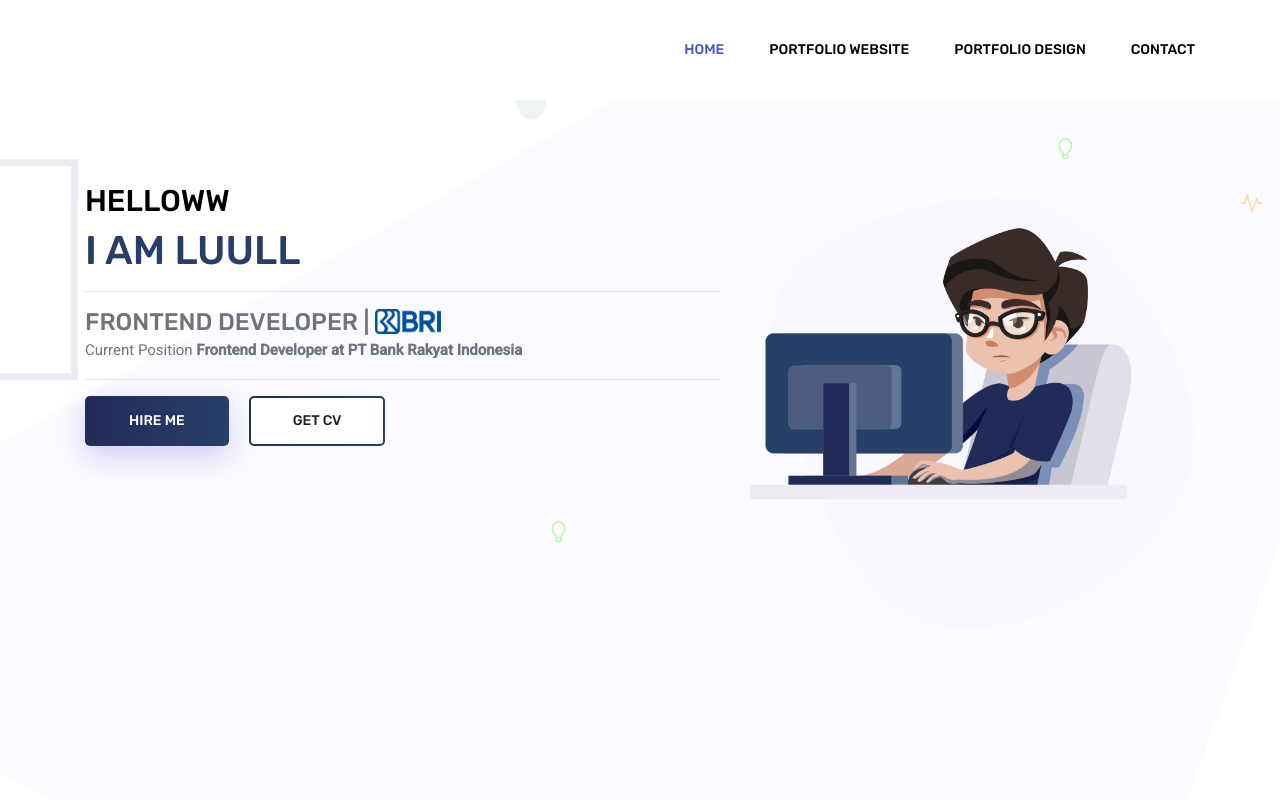
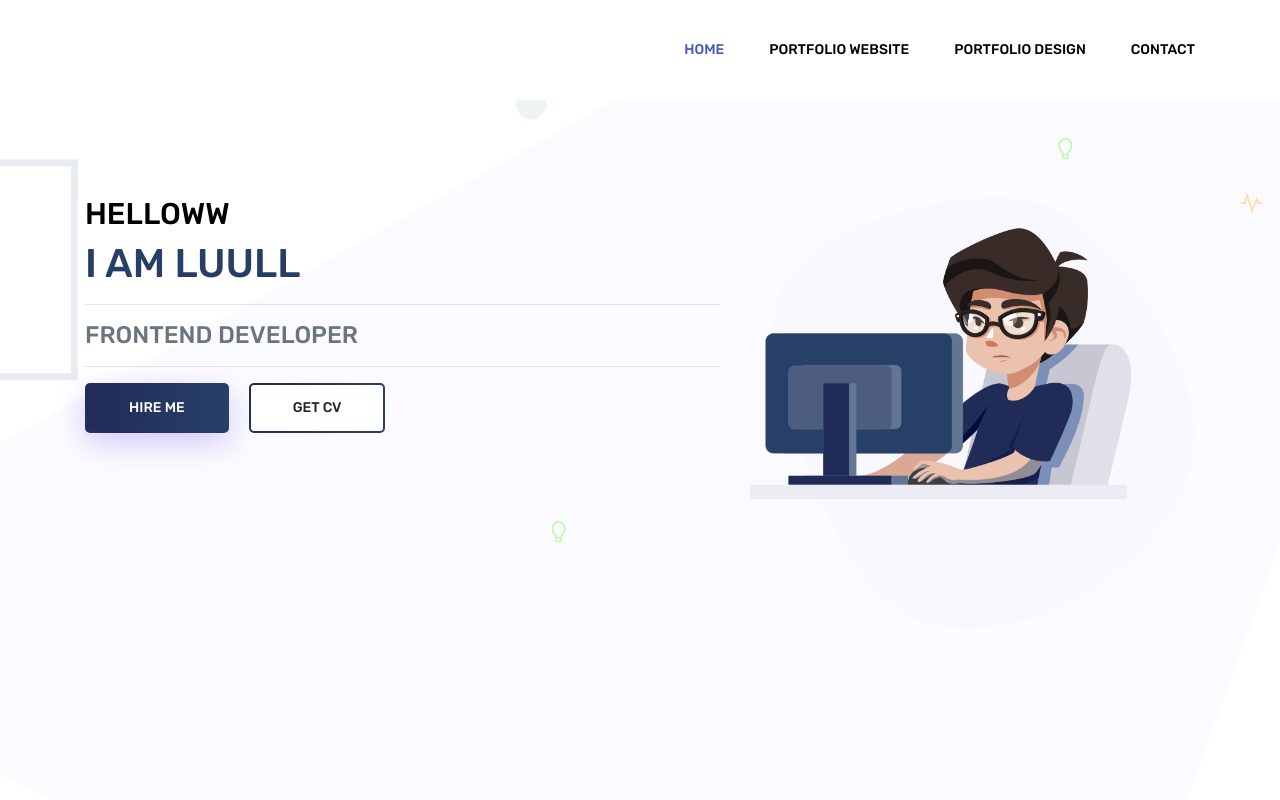
Before and after one commit to luull/luull.github.io, a plain HTML site: page index.html in a window 1280 px wide. Shown: the top 800 px of the page. Drawn offline with Linux system fonts and the light colour scheme; some packages are replaced by stand-ins of ours.

Commit message:
Update index.html

```diff
--- a/index.html
+++ b/index.html
@@ -66,8 +66,7 @@
 							<h2 class="text-uppercase">Helloww</h2>
 							<h3 class="text-uppercase mb-0" style="color: #273f67;">I am Luull</h3>
 							<hr>
-							<h5 class="text-uppercase text-muted mb-0">Frontend Developer | <img src="img/client/logo12.png" style="height: 25px;margin-top:-5px" alt=""></h5>
-							<p class="text-muted">Current Position <strong>Frontend Developer at PT Bank Rakyat Indonesia  </strong> </p>
+							<h5 class="text-uppercase text-muted mb-0">Frontend Developer</h5>
 							<hr>
 							<div class="d-flex align-items-center">
 								<a class="primary_btn" target="_blank" href="https://wa.me/6281586298430"><span>Hire Me</span></a>
```
